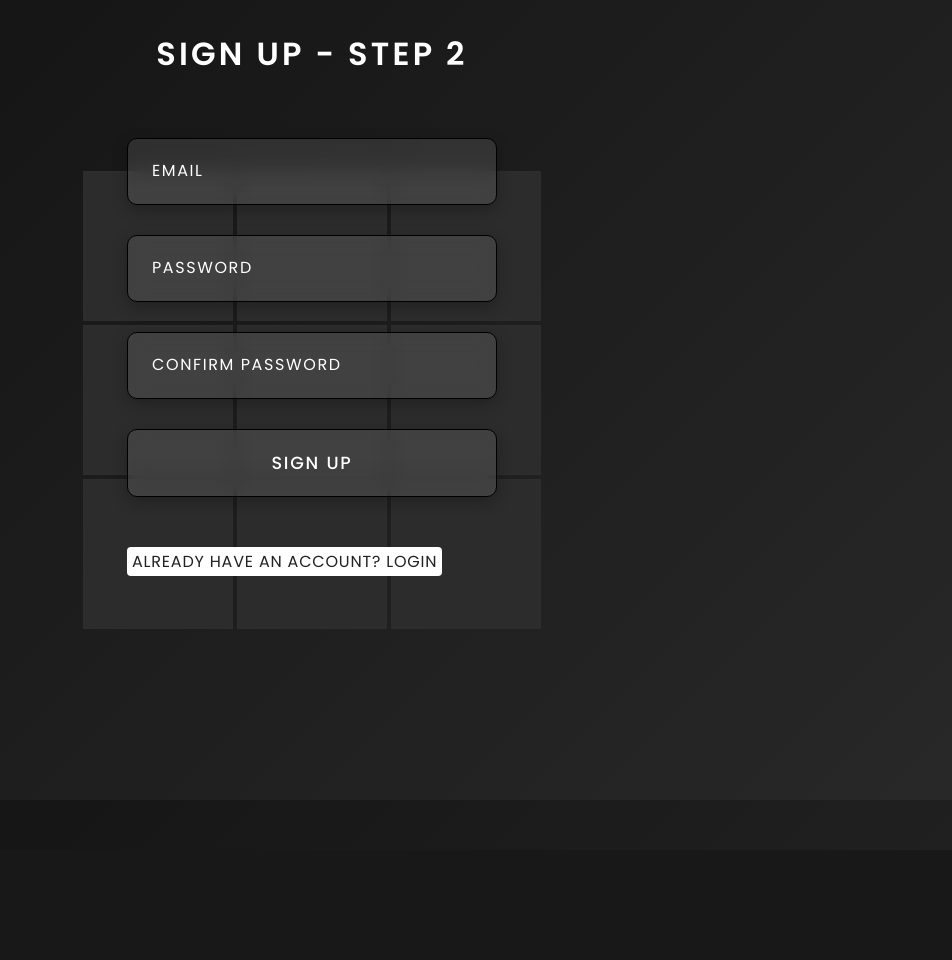
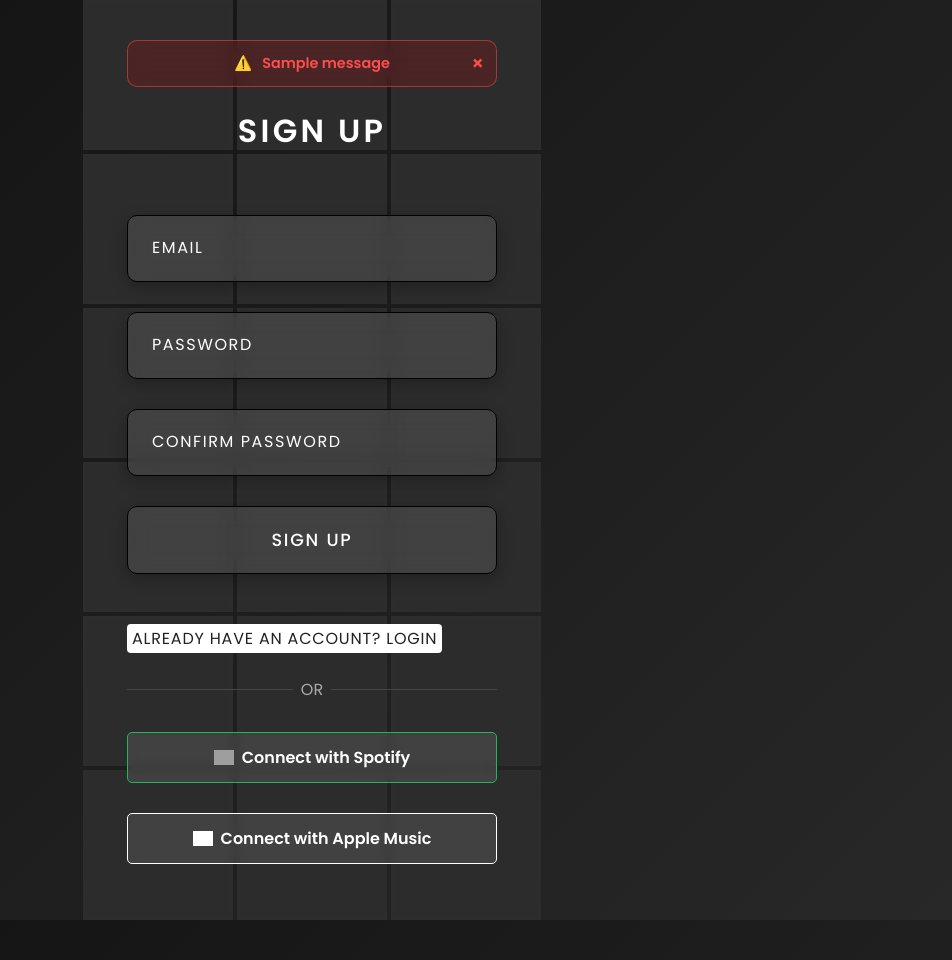
Before and after one commit to EchoMood/Spotify-Mood-Analyzer, a Flask app: page /signup/login_credentials in a window 1280 px wide. Shown: the whole page, without its empty margins (328-1280 px from the left). Before the commit the page ends 800 px from the top, so only its background shows below. Run offline with Flask 3, Linux system fonts and the light colour scheme; the visitor is signed in with stand-in values (Sample User, id 1); tables that the repository leaves empty hold one stand-in row (values such as "Sample post"); one stand-in notice (Sample message) is shown; some libraries are stand-ins or nearby versions; grey boxes are pictures that could not be loaded.

Commit message:
sign up update

```diff
--- a/app.py
+++ b/app.py
@@ -56,7 +56,63 @@ class LoginForm(FlaskForm):
 def index():
     return render_template('index.html')
 
+# ----------------------------------------------------------
+# Step 1: Basic Info
+# ----------------------------------------------------------
+@app.route('/signup', methods=['GET', 'POST'])
+def signup():
+    form = SignupStepOneForm()
+    if form.validate_on_submit():
+        session['first_name'] = form.first_name.data
+        session['last_name'] = form.last_name.data
+        session['age'] = form.age.data
+        return redirect(url_for('signup_login_credentials'))
+    return render_template('signup.html', form=form)
 
+# ----------------------------------------------------------
+# Step 2: Login Credentials
+# ----------------------------------------------------------
+@app.route('/signup/login_credentials', methods=['GET', 'POST'])
+def signup_login_credentials():
+    form = SignupStepTwoForm()
+
+    # Prevent direct access to Step 2 if Step 1 not done
+    if not session.get('first_name'):
+        flash('Please complete Step 1 first.', 'warning')
+        return redirect(url_for('signup'))
+
+    # Check if the form is submitted and valid
+    if form.validate_on_submit():
+        # Retrieve values from session (Step 1)
+        first_name = session.get('first_name')
+        last_name = session.get('last_name')
+        age = session.get('age')
+        email = form.email.data
+
+        # ❗ Check if the email already exists in the database
+        existing_user = User.query.filter_by(email=email).first()
+        if existing_user:
+            flash('An account with this email already exists. Please proceed to the login page.', 'danger')
+            return render_template('signup_cred.html', form=form)
+
+        # ✅ If not, proceed to create user
+        hashed_pw = generate_password_hash(form.password.data)
+        new_user = User(
+            first_name=first_name,
+            last_name=last_name,
+            age=age,
+            email=email,
+            password=hashed_pw
+        )
+        db.session.add(new_user)
+        db.session.commit()
+
+        # Clear session data and redirect
+        session.clear()
+        flash('Account created successfully!', 'success')
+        return redirect(url_for('login'))
+
+    return render_template('signup_cred.html', form=form)
 # ----------------------------------------------------------
 # Login Route – Handles user authentication
 # ----------------------------------------------------------
@@ -75,7 +131,10 @@ def login():
         # Validate password against stored hash
         if user and check_password_hash(user.password, password):
             flash('Login successful!', 'success')
-            return redirect(url_for('index'))
+            # After successful login
+            session['user_email'] = user.email
+            session['first_name'] = user.first_name  # 👈 Store first name
+            return redirect(url_for('visualise', email=user.email))
         else:
             flash('Invalid email or password. Please try again.', 'danger')
 
@@ -95,51 +154,25 @@ def oauth_apple():
     return redirect('https://appleid.apple.com/auth/authorize?...')
 
 # ----------------------------------------------------------
-# Step 1: Basic Info
+# Route: Personalized Visualisation Page – Secured by Session
 # ----------------------------------------------------------
-@app.route('/signup', methods=['GET', 'POST'])
-def signup():
-    form = SignupStepOneForm()
-    if form.validate_on_submit():
-        session['first_name'] = form.first_name.data
-        session['last_name'] = form.last_name.data
-        session['age'] = form.age.data
-        return redirect(url_for('signup_login_credentials'))
-    return render_template('signup.html', form=form)
-
-@app.route('/signup/login_credentials', methods=['GET', 'POST'])
-def signup_login_credentials():
-    form = SignupStepTwoForm()
-    # Prevent direct access to Step 2 if Step 1 not done
-    if not session.get('first_name'):
-        flash('Please complete Step 1 first.', 'warning')
-        return redirect(url_for('signup'))
-
-    # Check if the form is submitted and valid
-    if form.validate_on_submit():
-        # Retrieve values from session (Step 1)
-        first_name = session.get('first_name')
-        last_name = session.get('last_name')
-        age = session.get('age')
-
-        # Hash password and create user
-        hashed_pw = generate_password_hash(form.password.data)
-        new_user = User(
-            first_name=first_name,
-            last_name=last_name,
-            age=age,
-            email=form.email.data,
-            password=hashed_pw
-        )
-        db.session.add(new_user)
-        db.session.commit()
-
-        # Clear session data and redirect
-        session.clear()
-        flash('Account created successfully!', 'success')
+@app.route('/visualise/<email>')
+def visualise(email):
+    # Check if user is logged in and matches the email in the session
+    if 'user_email' not in session or session['user_email'] != email:
+        flash('Please log in to view your visualisation.', 'warning')
         return redirect(url_for('login'))
 
-    return render_template('signup_cred.html', form=form)
+    return render_template('visualise.html', email=email, first_name=session.get('first_name'))
+# ================================
+# Route: Admin View User Table
+# ================================
+@app.route('/admin/users')
+def admin_view_users():
+    """Displays all users stored in the database via HTML table."""
+    all_users = User.query.all()  # Retrieve all user records
+    return render_template('admin_users.html', users=all_users)
+
 # ----------------------------------------------------------
 # Main Application Entry Point
 # ----------------------------------------------------------
@@ -148,21 +181,25 @@ if __name__ == '__main__':
         # Create all DB tables if they do not exist
         db.create_all()
 
-        # # --------------------------------------------------
-        # # Test User Creation (one-time only)
-        # # --------------------------------------------------
-        # test_email = 'admin@example.com'
-        # test_password = 'securepassword'
+        # --------------------------------------------------------
+        # Insert dummy user only if it doesn't already exist
+        # --------------------------------------------------------
+        dummy_email = 'admin@example.com'
+        user = User.query.filter_by(email=dummy_email).first()
 
-        # # Check if test user exists; if not, create it
-        # if not User.query.filter_by(email=test_email).first():
-        #     hashed_pw = generate_password_hash(test_password)
-        #     test_user = User(email=test_email, password=hashed_pw)
-        #     db.session.add(test_user)
-        #     db.session.commit()
-        #     print(f'[✔] Test user created: {test_email} / {test_password}')
-        # else:
-        #     print(f'[ℹ] Test user already exists: {test_email}')
+        if not user:
+            dummy_user = User(
+                first_name='Admin',
+                last_name='User',
+                age=30,
+                email=dummy_email,
+                password=generate_password_hash('adminpass')
+            )
+            db.session.add(dummy_user)
+            db.session.commit()
+            print(f"✅ Dummy user '{dummy_email}' was added.")
+        else:
+            print(f"✅ Dummy user '{dummy_email}' already exists.")
 
     # Start the Flask development server
     app.run(debug=True)
--- a/static/css/login.css
+++ b/static/css/login.css
@@ -126,10 +126,10 @@ body {
 .login {
     position: absolute;
     width: 450px;
-    height: 900px;
+    height: 1000px;
     padding: 80px 40px;
     text-align: center;
-    pointer-events: none;
+    pointer-events: auto;
 }
 
 
@@ -339,3 +339,61 @@ body {
     margin-right: 0.5rem;
     object-fit: contain;
 }
+/*--------------------------------------------------------*/
+/* Flash Message Styling – Aligned with Form Aesthetics   */
+/*--------------------------------------------------------*/
+.flash-message {
+    width: 100%;
+    text-align: center;
+    padding: 12px 16px;
+    margin-bottom: 20px;
+    font-size: 0.9em;
+    font-weight: 600;
+    border-radius: 10px;
+    backdrop-filter: blur(10px);
+    background-color: rgba(255, 0, 0, 0.15);
+    /* Semi-transparent red */
+    color: #ff4c4c;
+    border: 1px solid rgba(255, 76, 76, 0.5);
+    display: flex;
+    align-items: center;
+    justify-content: center;
+    gap: 10px;
+    position: relative;
+    animation: fadeIn 0.5s ease-out forwards;
+    transition: all 0.3s ease;
+    pointer-events: auto;
+}
+
+/* Animate out when dismissed */
+.flash-message.hide {
+    opacity: 0;
+    transform: translateY(-10px);
+    pointer-events: none;
+}
+
+/* Close button inside flash */
+.flash-close {
+    position: absolute;
+    top: 8px;
+    right: 12px;
+    cursor: pointer;
+    font-size: 1.2rem;
+    color: #ff4c4c;
+    background: none;
+    border: none;
+    pointer-events: auto; /* Ensure it captures clicks */
+}
+
+/* Optional: Add slight fade-in */
+@keyframes fadeIn {
+    from {
+        opacity: 0;
+        transform: translateY(-5px);
+    }
+
+    to {
+        opacity: 1;
+        transform: translateY(0);
+    }
+}
--- a/static/js/login.js
+++ b/static/js/login.js
@@ -21,3 +21,29 @@ document.addEventListener('DOMContentLoaded', () => {
     });
   });
 });
+
+// Flash message fade-out and close functionality
+document.addEventListener('DOMContentLoaded', () => {
+  const flashMessages = document.querySelectorAll('.flash-message');
+
+  flashMessages.forEach(msg => {
+    // Auto fade-out after 5 seconds
+    setTimeout(() => {
+      msg.classList.add('fade-out');
+    }, 5000);
+
+    // Manually dismiss on click of close icon
+    const closeBtn = msg.querySelector('.flash-close');
+    if (closeBtn) {
+      closeBtn.addEventListener('click', () => {
+      // Add fade-out animation
+      msg.classList.add('fade-out');
+
+      // Wait for the animation to complete before removing from DOM
+      setTimeout(() => {
+        msg.remove();
+      }, 500); // Match this duration to your CSS transition (500ms)
+    });
+    }
+  });
+});
--- a/templates/signup_cred.html
+++ b/templates/signup_cred.html
@@ -26,11 +26,32 @@
         <div class="box" style="--clr: var(--happy-color);"></div>
         <div class="box" style="--clr: var(--sad-color);"></div>
         <div class="box" style="--clr: var(--excited-color);"></div>
+        <div class="box" style="--clr: var(--motivated-color);"></div>
+        <div class="box" style="--clr: var(--chill-color);"></div>
+        <div class="box" style="--clr: var(--angry-color);"></div>
+        <div class="box" style="--clr: var(--happy-color);"></div>
+        <div class="box" style="--clr: var(--sad-color);"></div>
+        <div class="box" style="--clr: var(--excited-color);"></div>
+        <div class="box" style="--clr: var(--angry-color);"></div>
+        <div class="box" style="--clr: var(--chill-color);"></div>
+        <div class="box" style="--clr: var(--motivated-color);"></div>
     </div>
 
     <!-- Main form section for Step 2 credentials input -->
     <div class="login">
-        <h2>Sign Up - Step 2</h2>
+        {% with messages = get_flashed_messages(with_categories=true) %}
+            {% if messages %}
+                {% for category, message in messages %}
+                    <div class="flash-message {{ category }}">
+                        <span class="flash-icon">⚠️</span>
+                        <span class="flash-text">{{ message }}</span>
+                        <span class="flash-close" onclick="this.parentElement.classList.add('hide');">&times;</span>
+                    </div>
+                {% endfor %}
+            {% endif %}
+        {% endwith %}
+
+        <h2>Sign Up</h2>
 
         <!-- Credentials Form -->
         <form method="POST" action="{{ url_for('signup_login_credentials') }}">
@@ -60,10 +81,27 @@
             </div>
         </form>
 
-        <!-- Navigation to Login Page for Existing Users -->
+        <!-- Links for password recovery and new user sign-up -->
         <div class="group">
             <a href="{{ url_for('login') }}">Already have an account? Login</a>
         </div>
+
+        <!-- Visual divider for alternate login methods -->
+        <div class="or-divider"><span>OR</span></div>
+
+        <!-- Spotify OAuth login button with redirect using Flask route -->
+        <button type="button" class="inputBox oauth-btn spotify-btn" onclick="location.href='{{ url_for('oauth_spotify') }}'">
+            <img src="https://storage.googleapis.com/pr-newsroom-wp/1/2023/05/Spotify_Primary_Logo_RGB_Green.png"
+                alt="Spotify logo" class="btn-icon">
+            Connect with Spotify
+        </button>
+
+        <!-- Apple Music OAuth login button -->
+        <button type="button" class="inputBox oauth-btn apple-btn" onclick="location.href='{{ url_for('oauth_apple') }}'">
+            <img src="https://upload.wikimedia.org/wikipedia/commons/f/fa/Apple_logo_black.svg" alt="Apple Music logo"
+                class="btn-icon">
+            Connect with Apple Music
+        </button>
     </div>
 
     <!-- JavaScript controlling background interactions -->
--- a/templates/visualise.html
+++ b/templates/visualise.html
@@ -14,7 +14,10 @@
 
     <!-- Background Section: Dark cosmic theme -->
     <section class="background">
-        <h1 class="page-title">Your Spotify Mood Analysis</h1>
+
+        <h1 class="page-title">Hi {{ first_name }}</h1>
+        <h2 class="greeting">Your Spotify Mood Analysis</h2>
+        <br>
         <p class="subheading">An overview of your mood patterns and music-driven personality</p>
     </section>
 
```
Also changed, not shown: templates/admin_users.html (added, +64 -0 lines).
